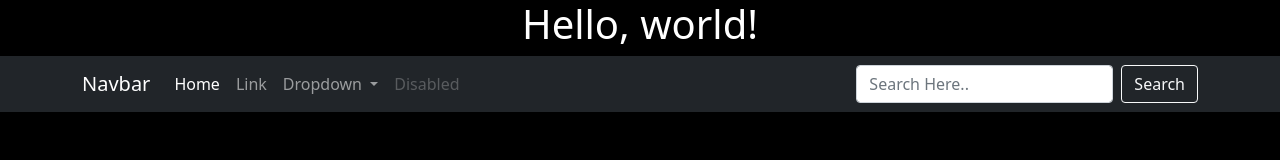
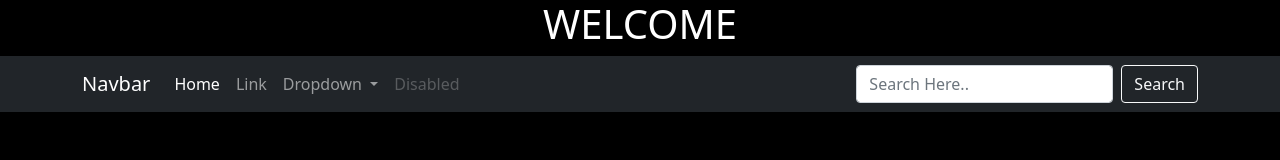
Before and after one commit to Asif-Munshi/bootstrap, a plain HTML site: page index.html in a window 1280 px wide. Drawn offline with nearby package versions, Linux system fonts and the light colour scheme.

Commit message:
BootStrap

```diff
--- a/index.html
+++ b/index.html
@@ -8,7 +8,7 @@
     <!-- Bootstrap CSS -->
     <link href="https://cdn.jsdelivr.net/npm/bootstrap@5.0.0-beta3/dist/css/bootstrap.min.css" rel="stylesheet" integrity="sha384-eOJMYsd53ii+scO/bJGFsiCZc+5NDVN2yr8+0RDqr0Ql0h+rP48ckxlpbzKgwra6" crossorigin="anonymous">
 
-    <title>WELCOME</title>
+    <title>Hello, World</title>
     <style>
       body{
         background-color : black;
@@ -21,7 +21,7 @@
   </head>
   <body>
 
-    <h1>Hello, world!</h1>
+    <h1>WELCOME</h1>
     <nav class="navbar navbar-expand-lg navbar-dark bg-dark">
       <div class="container-md">
         <a class="navbar-brand" href="#">Navbar</a>
```
